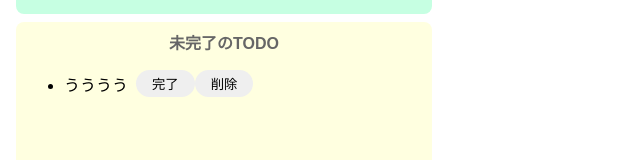
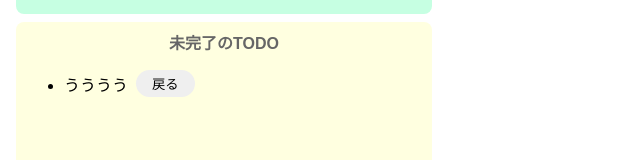
Before and after one commit to schwarzwald0906/React-todo-js, a React (Create React App) app: page / in a window 1280 px wide. Shown: the part 264-424 px from the top of the page, without its empty margins (0-640 px from the left). Built offline with nearby package versions, Linux system fonts and the light colour scheme.

Commit message:
完了ボタンの機能を実装

```diff
--- a/src/App.jsx
+++ b/src/App.jsx
@@ -19,7 +19,14 @@ export const App = () => {
     const newTodos = [...incompleteTodos];
     newTodos.splice(index, 1);
     setIncompleteTodos(newTodos);
-    setTodoText("");
+    // setTodoText("");
+  };
+  const onClickComplete = (index) => {
+    const newIncompleteTodos = [...incompleteTodos];
+    newIncompleteTodos.splice(index, 1);
+
+    setIncompleteTodos(newIncompleteTodos);
+    setCompleteTodos([...completeTodos, incompleteTodos[index]]);
   };
   return (
     <>
@@ -38,7 +45,7 @@ export const App = () => {
             return (
               <div key={todo} className="list-row">
                 <li>{todo}</li>
-                <button>完了</button>
+                <button onClick={() => onClickComplete(index)}>完了</button>
                 <button onClick={() => onClickDelete(index)}>削除</button>
               </div>
             );
@@ -47,13 +54,12 @@ export const App = () => {
       </div>
       <div className="complete-area">
         <p className="title">未完了のTODO</p>
-        <ul className="list-row">
+        <ul>
           {completeTodos.map((todo) => {
             return (
               <div key={todo} className="list-row">
                 <li>{todo}</li>
-                <button>完了</button>
-                <button>削除</button>
+                <button>戻る</button>
               </div>
             );
           })}
```
